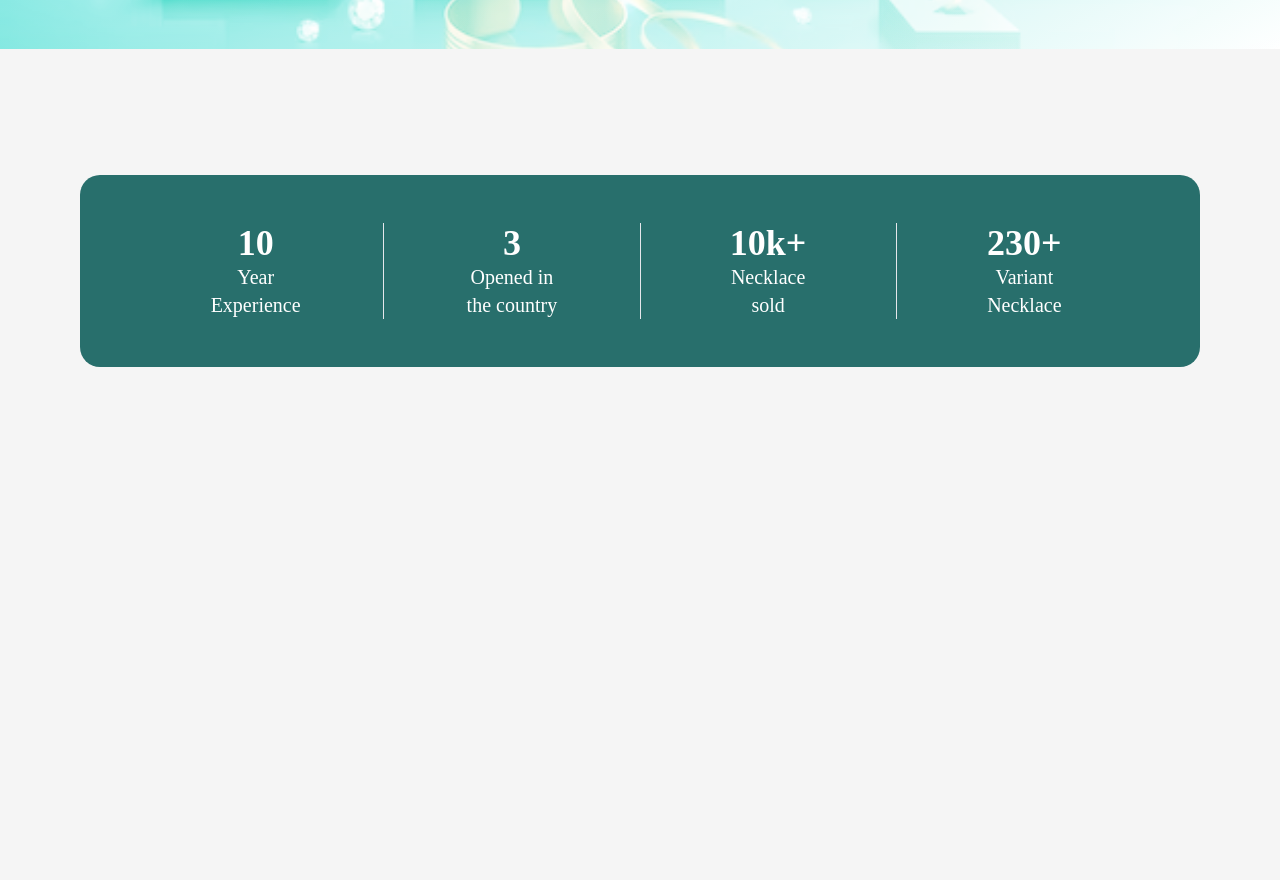
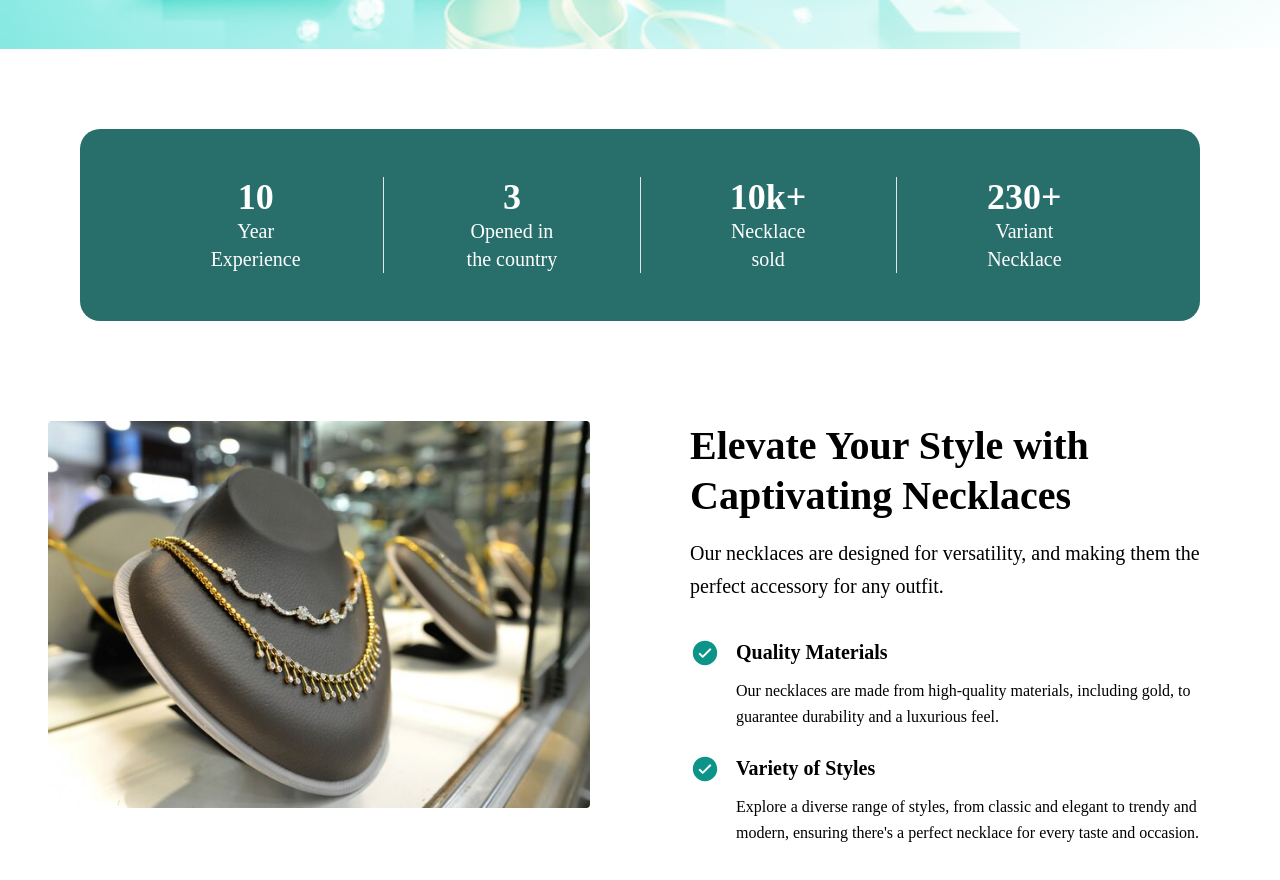
Before and after one commit to Hashara-Pilapitiya/CharmVibe, a React (Create React App) app: page / in a window 1280 px wide. Shown: the part 680-1560 px from the top of the page. Before the commit the page ends 1047 px from the top, so only its background shows below. Built offline with nearby package versions, Linux system fonts and the light colour scheme.

Commit message:
Add Features Component

```diff
--- a/src/App.js
+++ b/src/App.js
@@ -1,10 +1,16 @@
 import './App.css';
 import Hero from './Components/Hero';
+import Stats from './Components/Stats';
+import Features from './Components/Features';
 
 function App() {
   return (
     <div className='w-full max-w-[1440px] mx-auto bg-white'>
+
       <Hero />
+      <Stats />
+      <Features />
+
     </div>
   );
 }
--- /dev/null
+++ b/src/Components/Features.js
@@ -0,0 +1,44 @@
+import React from 'react';
+import {features} from '../data';
+
+const Features = () => {
+
+  const {title, subtitle, image, buttonText, items} = features;
+
+  return (
+    <section className='section'>
+        <div className='container mx-auto'>
+            <div className='flex flex-col lg:flex-row lg:gap-x-[100px] mt-[-50px]'>
+
+                <div className='flex-1 order-1 lg:-order-1'>
+                    <img src={image.type} alt='' className='rounded'/>
+                </div>
+
+                <div className='flex-1 flex flex-col justify-end'>
+                    <h2 className='title'>{title}</h2>
+                    <p className='subtitle'>{subtitle}</p>
+                    <div>
+                        {items.map((item, index) => {
+
+                            const {title, subtitle, icon} = item;
+
+                            return (
+                                <div className='flex mb-6 lg:last:mb-0'>
+                                    <div className='text-2xl text-teal-600 mr-4 lg:text-3xl'>{icon}</div>
+                                    <div>
+                                        <h4 className='text-base lg:text-xl font-semibold mb-3'>{title}</h4>
+                                        <p>{subtitle}</p>
+                                    </div>
+                                </div>
+                            )
+
+                        })}
+                    </div>
+                </div>
+            </div>
+        </div>
+    </section>
+  )
+}
+
+export default Features;
--- a/src/Components/Hero.js
+++ b/src/Components/Hero.js
@@ -26,9 +26,7 @@ const Hero = () => {
           {buttonText}
         </button>
 
-        <div>
-          <Stats />
-        </div>
+
 
       </div>
 
--- a/src/Components/Stats.js
+++ b/src/Components/Stats.js
@@ -3,15 +3,15 @@ import { stats } from '../data';
 
 const Stats = () => {
   return (
-    <div className='bg-accent rounded-[20px] p-12 m-20 mt-40'>
+    <div className='bg-accent rounded-[20px] p-12 m-20 mt-15'>
       <div className='flex flex-wrap gap-y-8'>
         {stats.map((item, index) => {
           return (
             <div className='min-h-[70px] w-3/6 flex flex-col justify-center odd:border-r lg:flex-1 lg:odd:border-r lg:even:border-r lg:even:last:border-none' key={index}>
 
-              <div className='text-2xl text-white font-semibold lg:text-4xl'>{item.value}</div>
+              <div className='text-2xl text-center text-white font-semibold lg:text-4xl'>{item.value}</div>
 
-              <div className='text-base text-white font-light max-w-[110px] mx-auto lg:text-xl'>{item.text}</div>
+              <div className='text-base text-center text-white font-light max-w-[110px] mx-auto lg:text-xl'>{item.text}</div>
 
             </div>
           )
--- a/src/data.js
+++ b/src/data.js
@@ -10,7 +10,7 @@ import {
   } from 'react-icons/io';
 
   // import images
-  import Feature1 from '../src/Assets/feature1.avif';
+  import Feature1 from '../src/Assets/feature1.jpg';
   import Feature2 from '../src/Assets/feature2.jpg';
   import Bib from '../src/Assets/bib.jpg';
   import Chain from '../src/Assets/chain.jpg';
@@ -88,14 +88,14 @@ import {
     image: <Feature1 />,
     title: 'Elevate Your Style with Captivating Necklaces',
     subtitle:
-      'Our necklaces are designed for versatility, seamlessly transitioning from day to night, making them the perfect accessory for any outfit.',
+      'Our necklaces are designed for versatility, and making them the perfect accessory for any outfit.',
     buttonText: 'Show Now',
     items: [
       {
         icon: <IoIosCheckmarkCircle />,
         title: 'Quality Materials',
         subtitle:
-          'Our necklaces are made from high-quality materials, including [specify materials], to guarantee durability and a luxurious feel.',
+          'Our necklaces are made from high-quality materials, including gold, to guarantee durability and a luxurious feel.',
       },
       {
         icon: <IoIosCheckmarkCircle />,
```
Also changed, not shown: src/Assets/feature1.avif (deleted), src/Assets/feature1.jpg (added).
